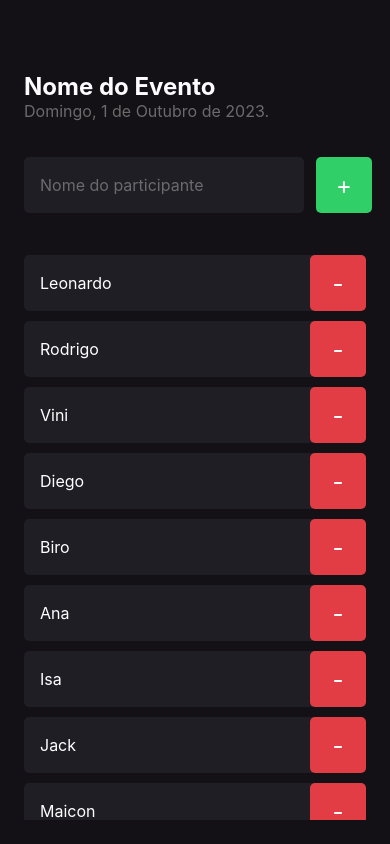
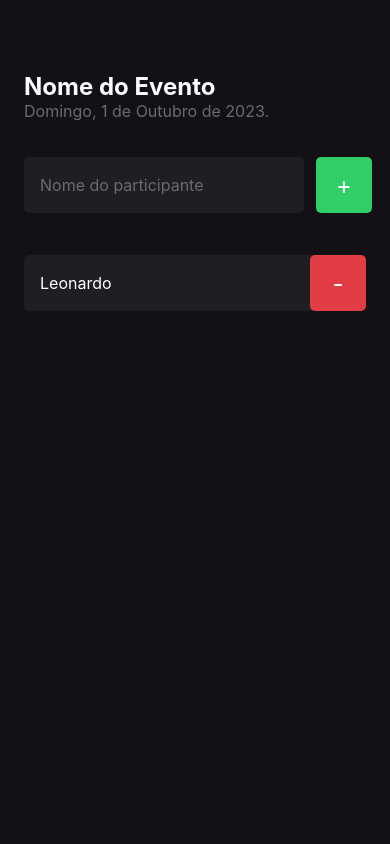
Before and after one commit to leonardorodriguess/Imhere, a React Native app: screen / in a window 390 px wide. Built offline with nearby package versions, Linux system fonts and the light colour scheme.

Commit message:
feat: use states for update itens

```diff
--- a/src/screens/Home/index.tsx
+++ b/src/screens/Home/index.tsx
@@ -8,29 +8,20 @@ import {
 } from 'react-native';
 import { styles } from './styles';
 import { Participant } from '../../components/Participant';
-import React from 'react';
+import React, { useEffect, useState } from 'react';
 
 export default function Home() {
-  const participants = [
-    'Leonardo',
-    'Rodrigo',
-    'Vini',
-    'Diego',
-    'Biro',
-    'Ana',
-    'Isa',
-    'Jack',
-    'Maicon',
-    'João',
-  ];
+  const [participants, setParticipants] = useState(["Leonardo"]);
 
   function handleParticipantAdd() {
-    if (participants.includes('Leonardo')) {
+    if (participants.includes('Leonardor')) {
       return Alert.alert(
         'Participante Existe',
         'Já existe um participante na lista '
       );
     }
+
+    setParticipants(prevState => [...prevState, 'Ana']);
   }
 
   function handleParticipantRemove(name: string) {
```
